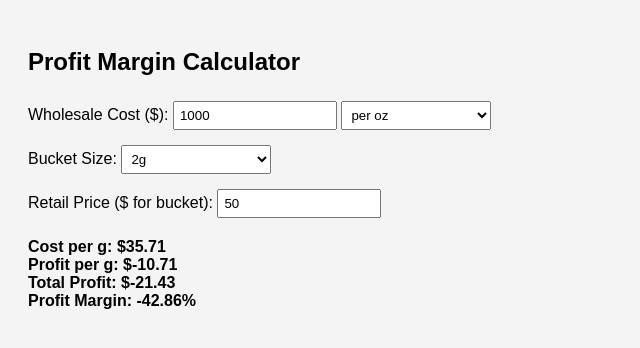
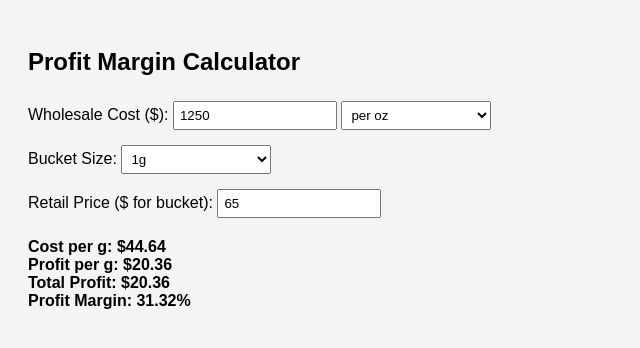
Before and after one commit to L50x/pmc, a plain HTML site: page index.html in a window 1280 px wide. Shown: the full height of the page, 0-640 px from the left. Drawn offline with Linux system fonts and the light colour scheme.

Commit message:
Update index.html

```diff
--- a/index.html
+++ b/index.html
@@ -15,7 +15,7 @@
 <h2>Profit Margin Calculator</h2>
 
 <label>Wholesale Cost ($):
-  <input type="number" id="cost" step="0.01" min="0" value="1000">
+  <input type="number" id="cost" step="1" min="0" value="1250">
   <select id="costUnit">
     <option value="g">per g</option>
     <option value="2g">per 2g</option>
@@ -25,13 +25,13 @@
 
 <label>Bucket Size:
   <select id="size">
-    <option value="1">1g</option>
-    <option value="2" selected>2g</option>
+    <option value="1" selected>1g</option>
+    <option value="2">2g</option>
   </select>
 </label>
 
 <label>Retail Price ($ for bucket):
-  <input type="number" id="retail" step="0.01" min="0" value="50">
+  <input type="number" id="retail" step="1" min="0" value="65">
 </label>
 
 <div class="result" id="result"></div>
```
